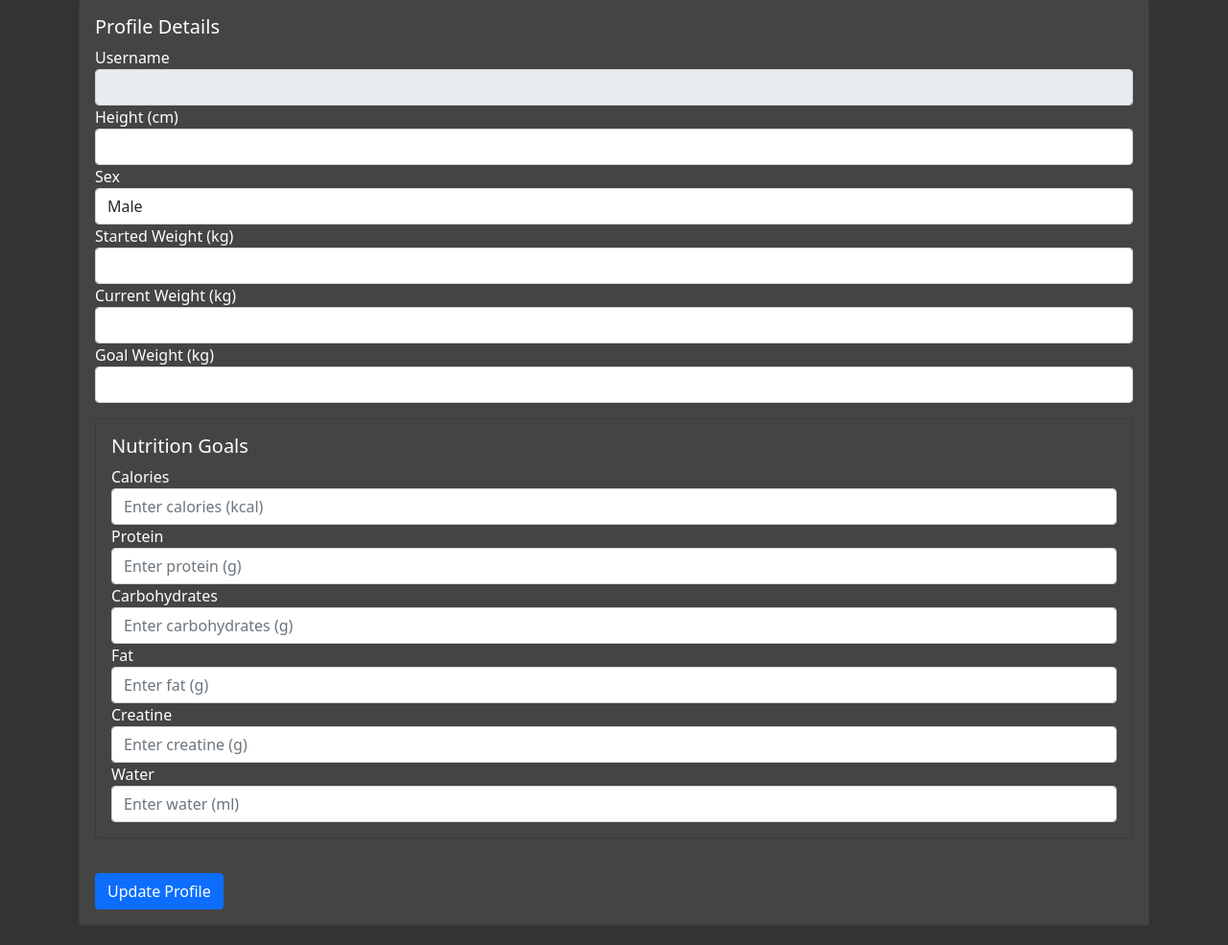
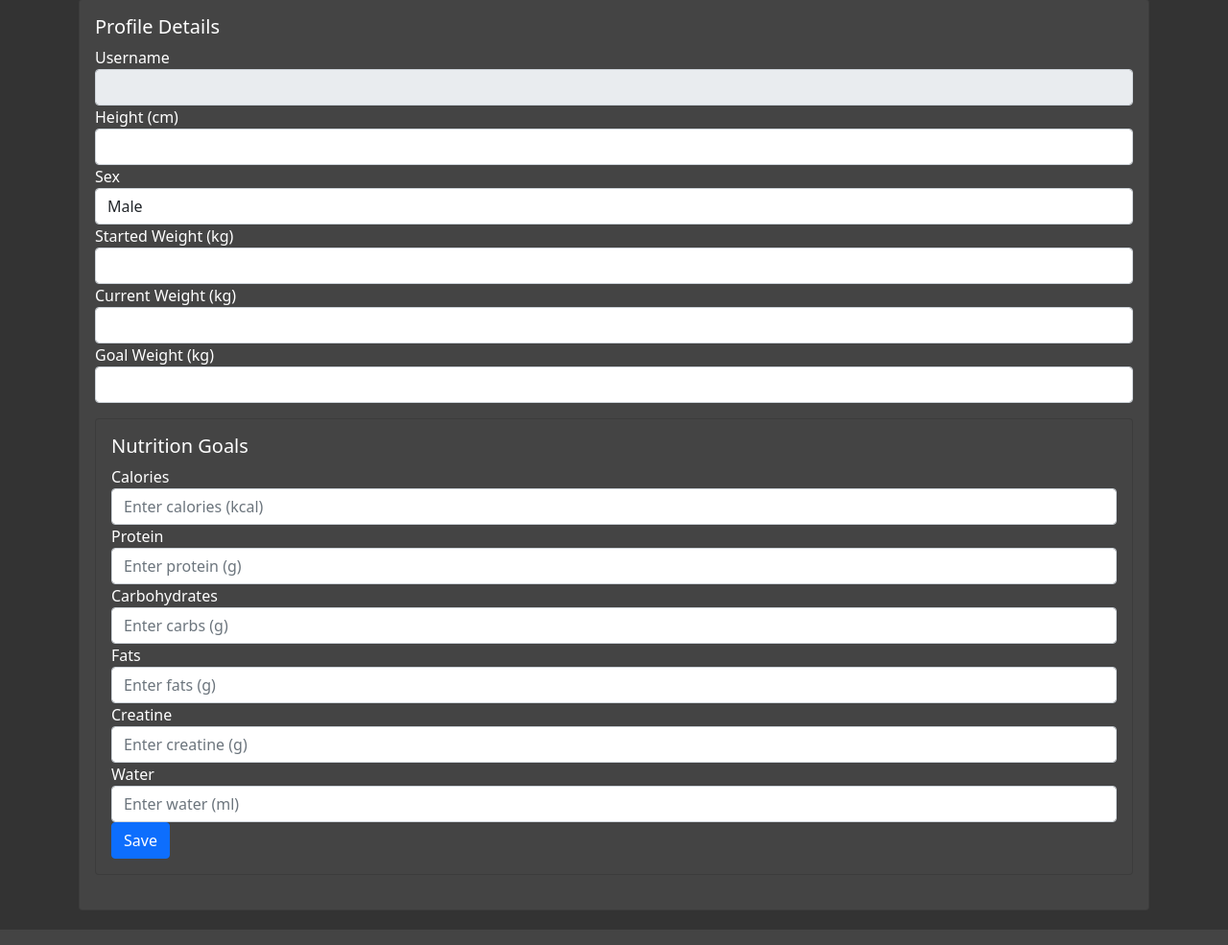
Before and after one commit to stefanmilovanovic02/Gym-Tracker, a PHP site: page /profile.php in a window 1280 px wide. Shown: the part 105-1090 px from the top of the page at 96% size. Run offline with PHP 8.4, Linux system fonts and the light colour scheme; the visitor is signed in with stand-in values (Sample User, id 1); data that the repository does not hold is empty; some libraries are stand-ins or nearby versions.

Commit message:
update 2

```diff
--- a/php/login.php
+++ b/php/login.php
@@ -1,11 +1,6 @@
 <?php
 include 'konekcija.php';
 session_start();
-
-if (isset($_SESSION['korisnik_id'])) {
-    header("Location: ../data_page.php");
-    exit();
-}
 
 if ($_SERVER['REQUEST_METHOD'] === 'POST') {
     $username = $_POST['username'];
@@ -22,6 +17,7 @@ if ($_SERVER['REQUEST_METHOD'] === 'POST') {
         $stmt->fetch();
         if (password_verify($password, $hashed_password)) {
             $_SESSION['korisnik_id'] = $id;
+            $_SESSION['korisnik_username'] = $username;  // Optional: Store username in session as well
             header("Location: ../data_page.php");
             exit();
         } else {
--- a/php/profile_update.php
+++ b/php/profile_update.php
@@ -1,5 +1,5 @@
 <?php
-include 'php/konekcija.php'; // Include database connection
+include 'konekcija.php'; // Include database connection
 
 session_start();
 
--- a/profile.php
+++ b/profile.php
@@ -1,6 +1,5 @@
 <?php
-include 'php/konekcija.php'; // Include database connection
-
+include 'php/konekcija.php';
 session_start();
 
 // Redirect if user is not logged in
@@ -12,7 +11,10 @@ if (!isset($_SESSION['korisnik_id'])) {
 $user_id = $_SESSION['korisnik_id'];
 
 // Fetch user's profile details
-$sql_user = "SELECT username, height, sex, starting_weight, current_weight, goal_weight FROM users WHERE id = ?";
+$sql_user = "SELECT username, height, sex, starting_weight, current_weight, goal_weight
+             FROM users
+             WHERE id = ?";
+
 $stmt_user = $conn->prepare($sql_user);
 $stmt_user->bind_param('i', $user_id);
 $stmt_user->execute();
@@ -20,22 +22,29 @@ $result_user = $stmt_user->get_result();
 $user = $result_user->fetch_assoc();
 
 // Fetch user's nutrition goals
-$sql_nutrition = "SELECT calories, protein, carbs, fats, creatine, water FROM nutrition WHERE user_id = ? ORDER BY date DESC LIMIT 1";
+$sql_nutrition = "SELECT calories, protein, carbs, fats, creatine, water
+                 FROM nutrition
+                 WHERE user_id = ?
+                 ORDER BY date DESC
+                 LIMIT 1";
+
 $stmt_nutrition = $conn->prepare($sql_nutrition);
 $stmt_nutrition->bind_param('i', $user_id);
 $stmt_nutrition->execute();
 $result_nutrition = $stmt_nutrition->get_result();
 
+// Check if nutrition goals data exists
 if ($result_nutrition->num_rows > 0) {
     $nutrition = $result_nutrition->fetch_assoc();
 } else {
+    // Initialize $nutrition array with null values if no data found
     $nutrition = [
-        'calories' => '',
-        'protein' => '',
-        'carbs' => '',
-        'fats' => '',
-        'creatine' => '',
-        'water' => ''
+        'calories' => null,
+        'protein' => null,
+        'carbs' => null,
+        'fats' => null,
+        'creatine' => null,
+        'water' => null
     ];
 }
 
@@ -134,11 +143,11 @@ $conn->close();
                         </div>
                         <div class="form-group">
                             <label for="carbs">Carbohydrates</label>
-                            <input type="number" class="form-control" id="carbs" name="carbs" value="<?php echo htmlspecialchars($nutrition['carbs']); ?>" placeholder="Enter carbohydrates (g)">
+                            <input type="number" class="form-control" id="carbs" name="carbs" value="<?php echo htmlspecialchars($nutrition['carbs']); ?>" placeholder="Enter carbs (g)">
                         </div>
                         <div class="form-group">
-                            <label for="fat">Fat</label>
-                            <input type="number" class="form-control" id="fat" name="fat" value="<?php echo htmlspecialchars($nutrition['fats']); ?>" placeholder="Enter fat (g)">
+                            <label for="fats">Fats</label>
+                            <input type="number" class="form-control" id="fats" name="fats" value="<?php echo htmlspecialchars($nutrition['fats']); ?>" placeholder="Enter fats (g)">
                         </div>
                         <div class="form-group">
                             <label for="creatine">Creatine</label>
@@ -148,18 +157,14 @@ $conn->close();
                             <label for="water">Water</label>
                             <input type="number" class="form-control" id="water" name="water" value="<?php echo htmlspecialchars($nutrition['water']); ?>" placeholder="Enter water (ml)">
                         </div>
+                        <button type="submit" class="btn btn-primary">Save</button>
                     </div>
                 </div>
-
-                <button type="submit" class="btn btn-primary mt-3">Update Profile</button>
             </form>
         </div>
     </div>
 </div>
 
-<script src="https://code.jquery.com/jquery-3.5.1.slim.min.js"></script>
-<script src="https://cdn.jsdelivr.net/npm/@floating-ui/core@1.6.2"></script>
-<script src="https://cdn.jsdelivr.net/npm/@floating-ui/dom@1.6.5"></script>
 <script src="bootstrap/js/bootstrap.bundle.min.js"></script>
 </body>
 </html>
```
Also changed, not shown: index.php (+18 -6 lines).
